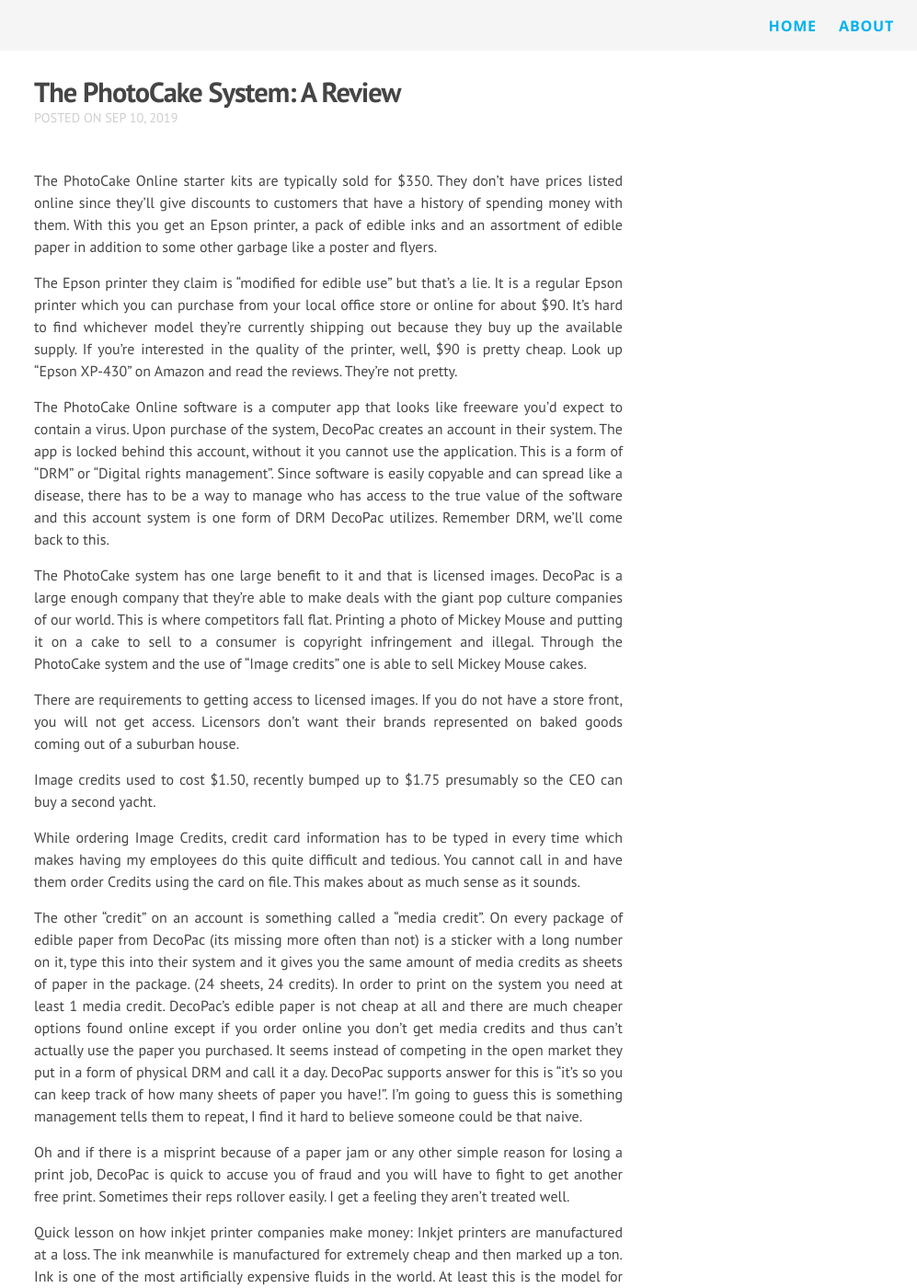
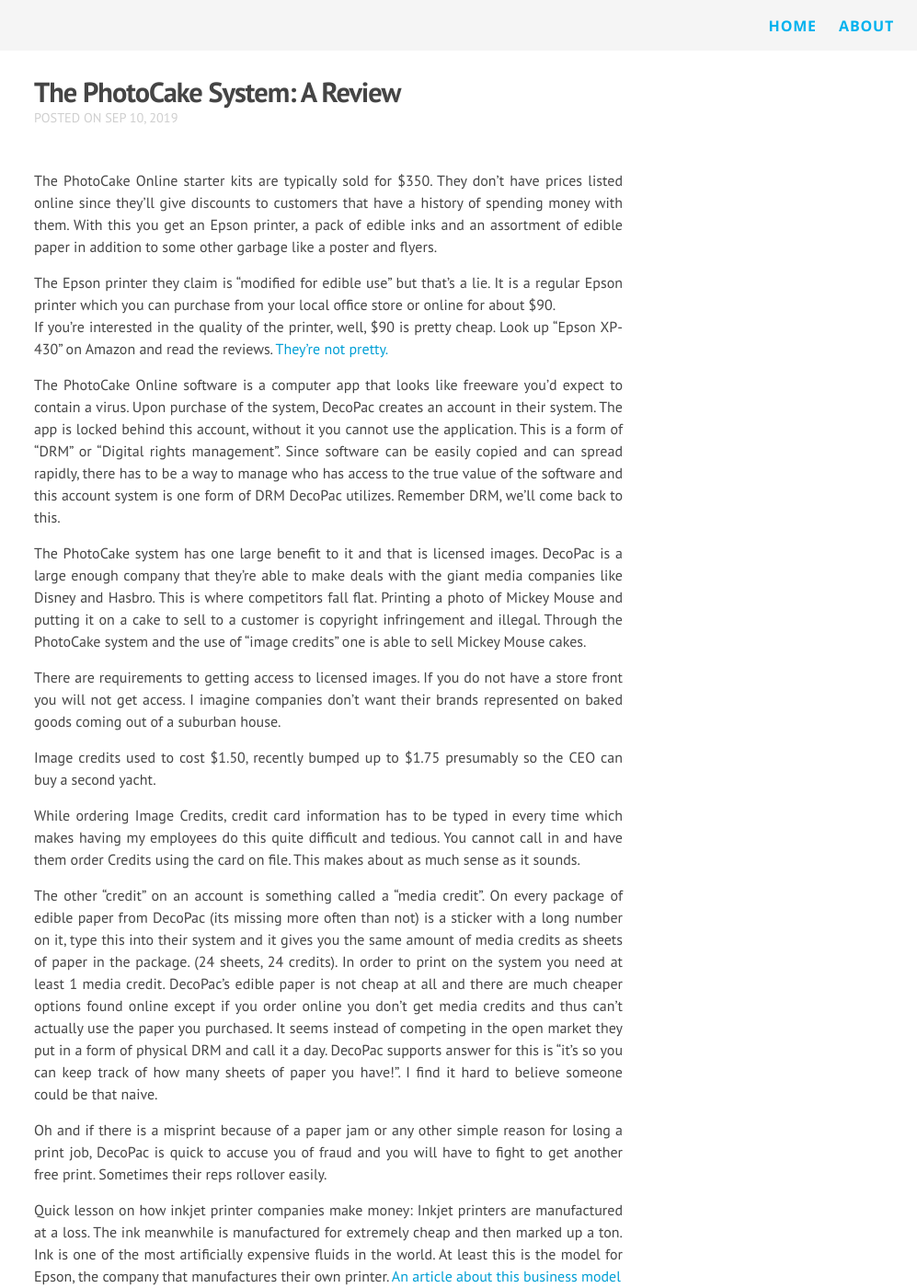
Before and after one commit to photofuck/photofuck.github.io, a Jekyll site: the page built from _posts/2019-09-10-photocake-system-review.markdown, in a window 1280 px wide and 1400 px high. Shown: the whole window at 92% size, without its empty margins (283-1280 px from the left). Built offline with Jekyll 4.4.1, drawn with Linux system fonts in a browser that asks for light colours; nearby versions of some CDN libraries; Markdown is read by kramdown in place of the engine named in the settings; some of the changed text lies outside the part shown.

Commit message:
last changes

```diff
--- a/_config.yml
+++ b/_config.yml
@@ -1,5 +1,5 @@
 # Site settings
-title: PhotoCake is a Scam
+title: The only PhotoCake review you'll find online
 email:
 description: > # this means to ignore newlines until "baseurl:"
   by some moral obligation
--- a/_posts/2019-09-10-photocake-system-review.markdown
+++ b/_posts/2019-09-10-photocake-system-review.markdown
@@ -6,32 +6,33 @@ categories:
 ---
 The PhotoCake Online starter kits are typically sold for $350. They don’t have prices listed online since they’ll give discounts to customers that have a history of spending money with them. With this you get an Epson printer, a pack of edible inks and an assortment of edible paper in addition to some other garbage like a poster and flyers.
 
-The Epson printer they claim is “modified for edible use” but that’s a lie. It is a regular Epson printer which you can purchase from your local office store or online for about $90. It’s hard to find whichever model they’re currently shipping out because they buy up the available supply.
-If you’re interested in the quality of the printer, well, $90 is pretty cheap. Look up “Epson XP-430” on Amazon and read the reviews. They’re not pretty.
+The Epson printer they claim is “modified for edible use” but that’s a lie. It is a regular Epson printer which you can purchase from your local office store or online for about $90.
+If you’re interested in the quality of the printer, well, $90 is pretty cheap. Look up “Epson XP-430” on Amazon and read the reviews. [They’re not pretty.](https://www.amazon.com/Epson-Expression-Wireless-Printer-Replenishment/dp/B01BIGO5IW/ref=sr_1_3?keywords=xp+430&qid=1568316749&sr=8-3)
 
-The PhotoCake Online software is a computer app that looks like freeware you’d expect to contain a virus. Upon purchase of the system, DecoPac creates an account in their system. The app is locked behind this account, without it you cannot use the application. This is a form of “DRM” or “Digital rights management”. Since software is easily copyable and can spread like a disease, there has to be a way to manage who has access to the true value of the software and this account system is one form of DRM DecoPac utilizes. Remember DRM, we’ll come back to this.
+The PhotoCake Online software is a computer app that looks like freeware you’d expect to contain a virus. Upon purchase of the system, DecoPac creates an account in their system. The app is locked behind this account, without it you cannot use the application. This is a form of “DRM” or “Digital rights management”. Since software can be easily copied and can spread rapidly, there has to be a way to manage who has access to the true value of the software and this account system is one form of DRM DecoPac utilizes. Remember DRM, we’ll come back to this.
 
 The PhotoCake system has one large benefit to it and that is licensed images.
-DecoPac is a large enough company that they’re able to make deals with the giant pop culture companies of our world. This is where competitors fall flat.
-Printing a photo of Mickey Mouse and putting it on a cake to sell to a consumer is copyright infringement and illegal. Through the PhotoCake system and the use of “Image credits” one is able to sell Mickey Mouse cakes.
+DecoPac is a large enough company that they’re able to make deals with the giant media companies like Disney and Hasbro. This is where competitors fall flat.
+Printing a photo of Mickey Mouse and putting it on a cake to sell to a customer is copyright infringement and illegal. Through the PhotoCake system and the use of “image credits” one is able to sell Mickey Mouse cakes.
 
-There are requirements to getting access to licensed images. If you do not have a store front, you will not get access. Licensors don’t want their brands represented on baked goods coming out of a suburban house.
+There are requirements to getting access to licensed images. If you do not have a store front you will not get access. I imagine companies don’t want their brands represented on baked goods coming out of a suburban house.
 
 Image credits used to cost $1.50, recently bumped up to $1.75 presumably so the CEO can buy a second yacht.
 
 While ordering Image Credits, credit card information has to be typed in every time which makes having my employees do this quite difficult and tedious. You cannot call in and have them order Credits using the card on file. This makes about as much sense as it sounds.
 
-The other “credit” on an account is something called a “media credit”. On every package of edible paper from DecoPac (its missing more often than not) is a sticker with a long number on it, type this into their system and it gives you the same amount of media credits as sheets of paper in the package. (24 sheets, 24 credits). In order to print on the system you need at least 1 media credit. DecoPac’s edible paper is not cheap at all and there are much cheaper options found online except if you order online you don’t get media credits and thus can’t actually use the paper you purchased. It seems instead of competing in the open market they put in a form of physical DRM and call it a day. DecoPac supports answer for this is “it’s so you can keep track of how many sheets of paper you have!”. I’m going to guess this is something management tells them to repeat, I find it hard to believe someone could be that naive.
+The other “credit” on an account is something called a “media credit”. On every package of edible paper from DecoPac (its missing more often than not) is a sticker with a long number on it, type this into their system and it gives you the same amount of media credits as sheets of paper in the package. (24 sheets, 24 credits). In order to print on the system you need at least 1 media credit. DecoPac’s edible paper is not cheap at all and there are much cheaper options found online except if you order online you don’t get media credits and thus can’t actually use the paper you purchased. It seems instead of competing in the open market they put in a form of physical DRM and call it a day. DecoPac supports answer for this is “it’s so you can keep track of how many sheets of paper you have!”. I find it hard to believe someone could be that naive.
 
-Oh and if there is a misprint because of a paper jam or any other simple reason for losing a print job, DecoPac is quick to accuse you of fraud and you will have to fight to get another free print. Sometimes their reps rollover easily. I get a feeling they aren’t treated well.
+Oh and if there is a misprint because of a paper jam or any other simple reason for losing a print job, DecoPac is quick to accuse you of fraud and you will have to fight to get another free print. Sometimes their reps rollover easily.
 
 Quick lesson on how inkjet printer companies make money:
 Inkjet printers are manufactured at a loss. The ink meanwhile is manufactured for extremely cheap and then marked up a ton. Ink is one of the most artificially expensive fluids in the world.
 At least this is the model for Epson, the company that manufactures their own printer.
+[An article about this business model](https://www.businessinsider.com/why-printer-ink-so-expensive-2019-8)
 
 DecoPac doesn’t follow this model and yet act like they do. The edible ink is manufactured on the cheap and marked up a ton. Printers though are not sold at a loss or break-even. If you want to replace your printer it costs $250 and if you remember these printers cost about $100. That’s a 150% markup.
 
-Oh and I’m positive DecoPac makes profit on shipping costs too. They list shipping costs for printers as follows:
+I’m positive DecoPac makes profit on shipping costs too. They list shipping costs for printers as follows:
 
 $20 - Ground Shipping
 
@@ -47,11 +48,11 @@ If you’ve ever shipped anything and know about costs, these are not realistic.
 I’ve had enough experience with these printers and gotten enough “help” from DecoPac support that I’ve pieced together the biggest problem with the printers: color flow. You let the inks sit in your printer for a week without use and you had better do a rain dance and pray to the gods that your printer is still functional.
 You’ll come to your printer one day and print and find that your image comes out in a sickly green hue. After printing a color test you’ll see there is no red coming out of the printer. Out of the 4 colors, Red is the one that stops printing the most frequently. I don’t know how DecoPac makes their ink but it’s as if the Red is made from a maple syrup base.
 
-Ones first thought upon encountering this is to replace the Red cartridge. This is wrong and a waste of this expensive molasses. The problem lies within the print head, the piece the cartridges rest in and that carries the ink from the cartridge to the page. DecoPacs explanation for color problems is that “edible inks don’t contain preservatives and thus dry quicker than regular inks” but if you check out the Amazon reviews of the printer they consist of this problem too. It seems the printer is just cheap. Now I’m sure there is truth to the edible ink statement but that makes it even worse, we’re putting quick-dry-cement into a printer that already has problems with ink flow. From the moment you use the printer you’ve started the countdown that will lead to its demise. You’re lucky to make it 6 months with good use.
+Ones first thought upon encountering this is to replace the Red cartridge. This is wrong and a waste of this expensive molasses. The problem lies within the print head, the piece the cartridges rest in and that carries the ink from the cartridge to the page. DecoPacs explanation for color problems is either “edible inks don’t contain preservatives and thus dry quicker than regular inks” or "our inks contain sugar" but if you check out the Amazon reviews of the printer they consist of this problem too. It seems the printer is just cheap. Now I’m sure there is truth to the edible ink statement but that makes it even worse, we’re putting quick-dry-cement into a printer that already has problems with ink flow. From the moment you use the printer you’ve started the countdown that will lead to its demise. You’re lucky to make it 6 months with good use.
 
 Now what happens if your printer gets to the point where a color isn’t flowing? What options are available to us?
 
-DecoPac offers a solution called “cleaning cartridges”. It’s a pack of 4 cartridges that costs around $45. Contained within is a clear cleaning solution consisting of water, propylene glycol and ethanol instead of ink. Take the inks out of your printer, put the cleaning cartridges in for all 4 slots and then follow the “deep clean process” on the software. I first did this on call with DecoPac so I could understand the theory behind it. The cleaning fluid flushes through the print head just like the inks do and we hope they push out the color residually left in the print head. However… similar to if a girl gives you her number and you repeat it back to her incorrectly to test if she actually gave you her number… everytime I do this on call with DecoPac they give me different instructions. It may be employees not knowing “the process”, it may also be that this process is completely made up.
+DecoPac offers a solution called “cleaning cartridges”. It’s a pack of 4 cartridges that costs around $45. Contained within is a clear cleaning solution consisting of water, propylene glycol and ethanol instead of ink. Take the inks out of your printer, put the cleaning cartridges in for all 4 slots and then follow the “deep clean process” on the software. I first did this on call with DecoPac so I could understand the theory behind it. The cleaning fluid flushes through the print head just like the inks do and we hope they push out the color left in the print head. However… similar to if a girl gives you her number and you repeat it back to her incorrectly to test if she actually gave you her number… everytime I do this on call with DecoPac they give me different instructions. It may be employees not knowing “the process”, it may also be that this process is completely made up.
 
 I have had my employees spend hours on the phone with DecoPac going
 through this process. Every time they try and get us off the phone quickly but if you’re going to waste my time then I’m going to waste yours right back.
@@ -65,16 +66,15 @@ Now I’ve had experience with other edible printers, specifically the Canon IP7
 
 After a few months of use with the printer you’ll notice that you’re replacing one color more than the others: Yellow. You’ll replace it about twice as much as the others. DecoPacs explanation is that Yellow is a lighter color and the printer needs to use more of it to “warm the image”. This makes sense to me.
 What doesn’t make sense is that even when cleaning cartridges are being used, the Yellow is being spent more than the rest. This becomes malicious when one realizes that if you run out of any of the cleaning cartridges sooner than the rest then you need to buy an entire pack again to continue the process and DecoPac of course doesn’t sell cleaning cartridges individually.
-Also interesting to note that while doing the deep cleaning process, the Yellow ink is flushed out of the print head sooner than the other 3. I suspect this is because more cartridge fluid (whether its ink or cleaning fluid) is being spent from the cartridge. This is really nice!... for the Yellow. Why can’t we up the fluid usage for the other 3 cartridges? Seems to me this would speed up the cleaning process tremendously or possibly make it work in the first place.
 However for profits sake, if one were to keep a rule saying a single cartridge is to be used more than the others, that would push customers to replace an entire pack and never fully use the other 3 cartridges. That’s what you call “predatory business practices”.
 
 Support for the system used to be pretty good. This was a couple years ago. You’d call in and get the sense you were talking to someone who knew what they were doing. Nowadays you call in and it’s a one in a million you’ll get someone worth the time. I apologise but I don’t want an elderly woman helping me troubleshooting hardware and software.
-They’ve also recently developed a lust for money. Not only will they provide shoddy support for their shoddy product but then they’ll try and upsell garbage on you. Something happened in the past 2 years to spur this change and I have a hunch its new ownership and management.
+They’ve also recently developed a lust for money. Not only will they provide shoddy support for their shoddy product but then they’ll try and upsell garbage on you. Something happened in the past 2 years to spur this change and I have a hunch its new ownership.
 DecoPac for a long time was owned by the McGlynn family and they recently sold ownership to a private equity firm. Since then the company has been nothing but chasing profit. They are eating their own tails.
 
-Successful companies and brands stand behind their image. MLMs and cheap companies are quick to try and reinvent themselves. They know that customers have flashbacks upon seeing a logo for a product they have had bad experiences with. So why is PhotoCake so quick to reinvent? In the past 3 years they have done 2 complete redesigns of the brand. Is it because customers get an urge to vomit when thinking of PhotoCake?
+Successful companies and brands stand behind their image. Multi-Level-Marketing schemes and cheap companies are quick to try and reinvent themselves. They know that customers have flashbacks upon seeing a logo for a product they have had bad experiences with. So why is PhotoCake so quick to reinvent? In the past 3 years they have done 2 complete redesigns of the brand. Is it because us bakers get an urge to vomit when thinking of PhotoCake?
 
-In summary, they sell you a cheap printer at a marked up price and then sell you quick-drying ink which will break the printer beyond repair and then they have the audacity to sell you a scam solution to the problem they created.
+In summary, they sell you a cheap printer at a marked up price and then sell you quick-drying ink which will break the printer beyond repair and then they have the audacity to sell you a non-solution to the problem they created.
 
 DecoPac and PhotoCake is essentially a monopoly. They cornered the market and because of a lack of serious competition they have no reason to improve or even make a functional product.
 
--- a/_posts/2019-09-10-testimonials.markdown
+++ b/_posts/2019-09-10-testimonials.markdown
@@ -6,4 +6,4 @@ categories:
 ---
 Be the first to have your story heard.
 
-billybaker@protonmail.com
+billythebaker@protonmail.com
```
Also changed, not shown: other parts of _posts/2019-09-10-photocake-system-review.markdown (+1 -1 lines), about.md (+1 -1 lines).
